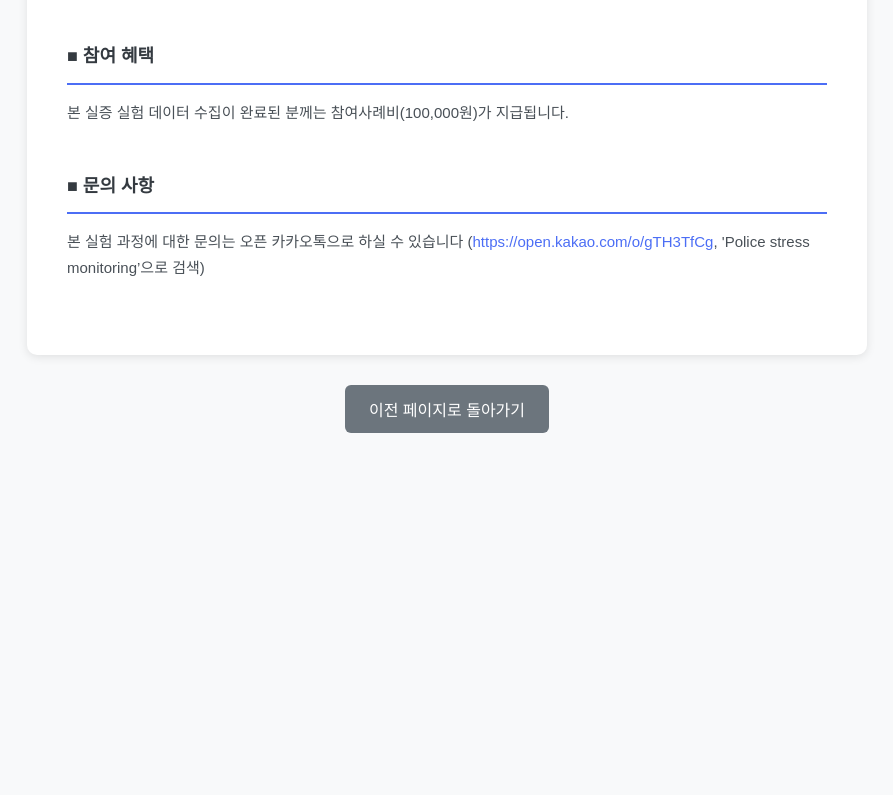
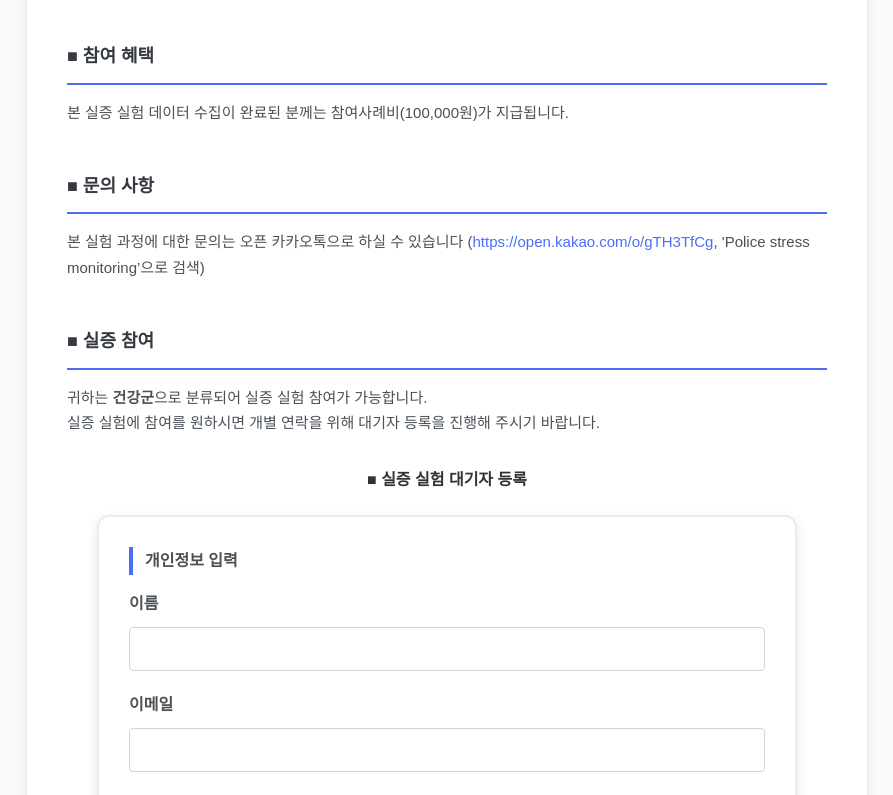
Before and after one commit to Life-Science-Technology/mind-survey, a React (Create React App) app: page /#/data-collection-guide in a window 1280 px wide. Shown: the part 1241-2036 px from the top of the page, without its empty margins (193-1086 px from the left). Before the commit the page ends 1704 px from the top, so only its background shows below. Built offline with nearby package versions, Linux system fonts and the light colour scheme; no server answers; sample sign-in values are in the browser's storage.

Commit message:
실증 참여 섹션을 점수와 상관없이 항상 표시하도록 수정

```diff
--- a/src/components/DataCollectionGuide.js
+++ b/src/components/DataCollectionGuide.js
@@ -248,8 +248,7 @@ const DataCollectionGuide = () => {
             </a>, 'Police stress monitoring’으로 검색)</p>
         </div>
 
-        {/* 실증 참여 섹션 - 점수가 있는 경우에만 표시 */}
-        {(depressionScore > 0 || anxietyScore > 0 || stressScore > 0) && (
+        {/* 실증 참여 섹션 - 항상 표시 */}
         <div className="guide-section">
           <h2>■ 실증 참여</h2>
           <p>귀하는 <strong>
@@ -353,7 +352,6 @@ const DataCollectionGuide = () => {
               )}
             </div>
         </div>
-        )}
       </div>
 
       <div className="guide-actions">
```
Lines whose indentation alone changed are shown as unchanged.
